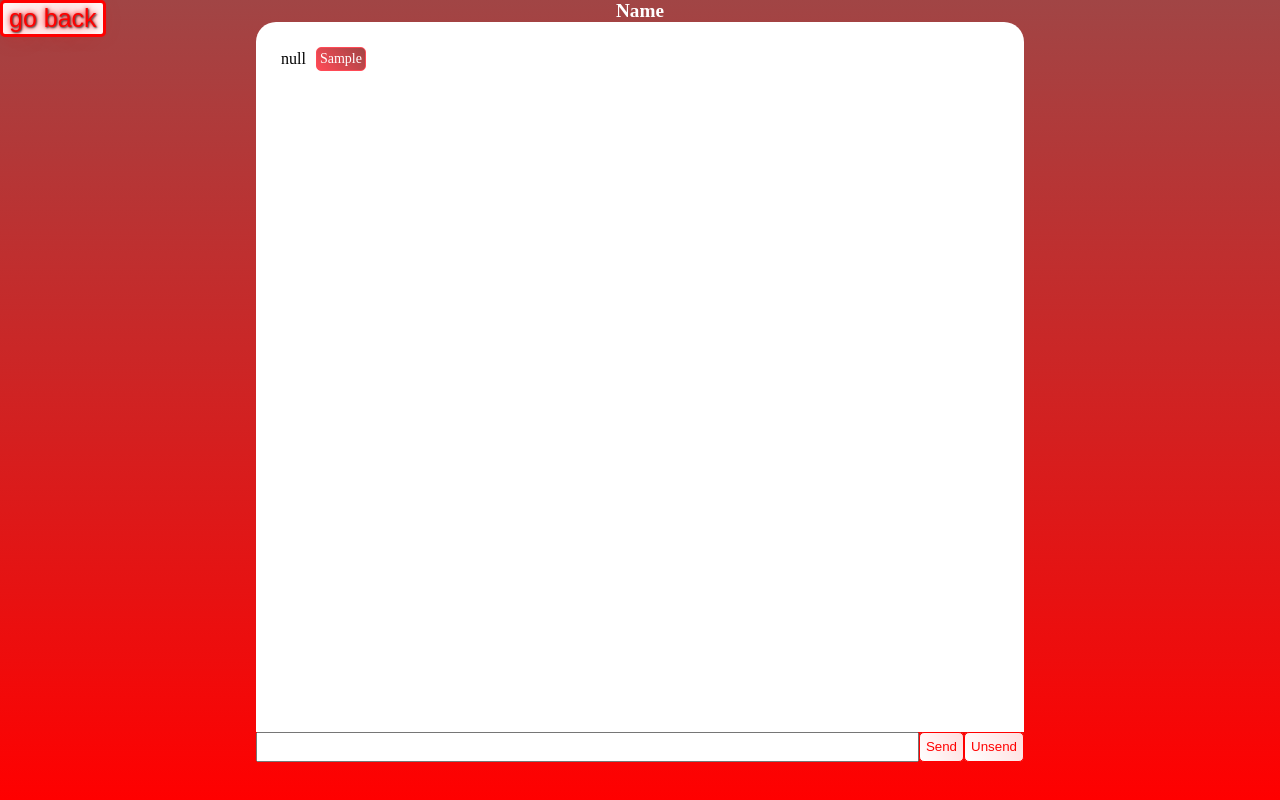
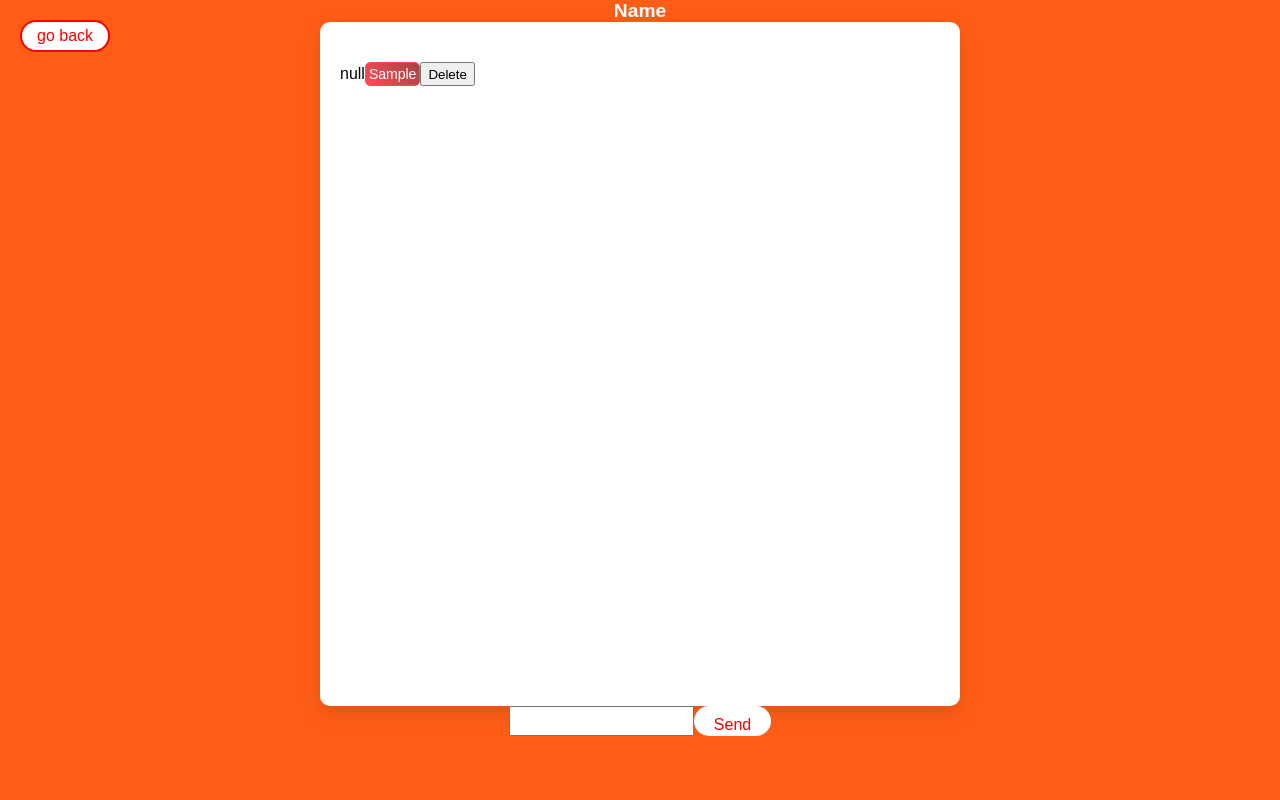
Before and after one commit to bestpisit/codingforkid, a plain HTML site: page frontend/pages/mana/index.html in a window 1280 px wide. Both pictures are taken after typing "Sample" into the empty fields and a click on the button "Send". Drawn offline with Linux system fonts and the light colour scheme.

Commit message:
Update Delete butt

```diff
--- a/frontend/pages/mana/index.css
+++ b/frontend/pages/mana/index.css
@@ -1,39 +1,40 @@
 body {
-    /* background-image: url("https://media.istockphoto.com/id/514258630/vector/flame-bg.jpg?s=612x612&w=0&k=20&c=OHc4BBZWX6piC36ew5DkC9cVuHDHEGZFtuc-6T0oODo=");
-    background-size: cover;
-    background-repeat: no-repeat; */
-    background: linear-gradient(0deg, #ff0000, rgb(161, 69, 69));
+    background-color: #ff5d17;
     height: 100vh;
+    display: flex;
     flex-direction: column;
-    display: flex;
+    align-items: center;
+    justify-content: center;
     padding: 0;
     margin: 0;
-    padding-left: 20%;
-    padding-right: 20%;
+    font-family: 'Arial', sans-serif;
 }
 
 .group {
     font-size: larger;
     font-weight: bolder;
     text-align: center;
-    color: white;
+    color: rgb(255, 255, 255);
 }
 
 .chatarea {
     flex-grow: 1;
-    background-color: white;
-    padding: 25px;
-    border-top-left-radius: 20px;
-    border-top-right-radius: 20px;
+    width: 100%;
+    max-width: 600px;
+    background-color: #ffffff;
+    padding: 20px;
+    border-radius: 10px;
+    box-shadow: 0 8px 20px rgba(0, 0, 0, 0.1);
     display: flex;
     flex-direction: column;
-    gap: 10px;
+    gap: 15px;
 }
 
 .message {
     display: flex;
-    gap: 10px;
-    position: relative; /* Added for positioning delete button */
+    width: 100%;
+    max-width: 600px;
+    margin-top: 20px;
 }
 
 .message .text {
@@ -63,49 +64,39 @@ body {
 }
 
 #send_button {
-    border: 1px solid rgb(255, 0, 0);
+    background-color: #ffffff;
     color: rgb(255, 0, 0);
-    background-image: linear-gradient(60deg, rgb(255, 255, 255), rgb(255, 222, 222));
-    border-radius: 5px;
+    border: 2px solid #ff0000;
+    border: none;
+    border-radius: 25px;
+    padding: 10px 20px;
+    font-size: 16px;
+    cursor: pointer;
+    transition: background-color 0.3s ease;
 }
 
 #send_button:hover {
-    border: 1px solid rgb(194, 1, 1);
-    color: rgb(118, 48, 48);
-    background-image: linear-gradient(60deg, rgb(225, 191, 191), rgb(193, 117, 117));
-}
-
-#unsend_button {
-    border: 1px solid rgb(255, 0, 0);
-    color: rgb(255, 0, 0);
-    background-image: linear-gradient(60deg, rgb(255, 255, 255), rgb(255, 222, 222));
-    border-radius: 5px;
-}
-
-#unsend_button:hover {
-    border: 1px solid rgb(194, 1, 1);
-    color: rgb(118, 48, 48);
-    background-image: linear-gradient(60deg, rgb(225, 191, 191), rgb(193, 117, 117));
+    background-color: #ff0000;
+    color: #ffffff;
 }
 
 #back_button {
-    border: 3px solid rgb(255, 0, 0);
-    border-radius: 5px;
-    font-size: 25px;
-    text-shadow: 1px 1px 2px rgb(74, 57, 57), 0 0 25px rgb(255, 0, 0), 0 0 5px rgb(255, 0, 0);
-    color: rgb(255, 0, 0);
-    background: white;
+    font-size: 16px;
+    background-color: #ffffff;
+    color: #ff0000;
+    border: 2px solid #ff0000;
+    border-radius: 25px;
+    padding: 5px 15px;
     position: absolute;
-    left: 0;
-    top: 0;
+    left: 20px;
+    top: 20px;
+    cursor: pointer;
+    transition: background-color 0.3s ease, color 0.3s ease;
 }
 
 #back_button:hover {
-    border: 3px solid rgb(211, 209, 209);
-    border-radius: 3px;
-    font-size: 20 px;
-    color: rgb(238, 238, 238);
-    background: linear-gradient(45deg, #795959, #906233, #888851, #548f54, #59599f, #64417d, #723c9f);
+    background-color: #ff0000;
+    color: #ffffff;
 }
 
 .text:hover{
--- a/frontend/pages/mana/index.html
+++ b/frontend/pages/mana/index.html
@@ -1,24 +1,27 @@
 <!DOCTYPE html>
 <html>
+
 <head>
     <link rel="stylesheet" href="index.css" />
 </head>
 </head>
+
 <body>
-        <button id = "back_button"> go back</button>
+    <button id="back_button"> go back</button>
 
-        <div class ="group"> Name </div>
+    <div class="group"> Name </div>
 
-        <div class ="chatarea" id="chat">
+    <div class="chatarea" id="chat">
+
     </div>
 
 
 
-        <div class = "message_bar">
+    <div class="message_bar">
         <input id="inputbar" />
         <button id="send_button"> Send</button>
-            <button id="unsend_button"> Unsend</button>
     </div>
 </body>
 <script src="index.js"></script>
+
 </html>
--- a/frontend/pages/mana/index.js
+++ b/frontend/pages/mana/index.js
@@ -1,56 +1,4 @@
-// //      Setup
-// const chatConfiguration = {
-//     name: "chat-mana"
-// };
 
-// const chatMessages = [
-//     {
-//         sender: "User",
-//         message: "Text"
-//     },
-//     {
-//         sender: "User2",
-//         message: "Text2"
-//     }
-// ];
-
-// displayMessage(chatMessages);
-
-// //      Event
-// document.getElementById('send_button').addEventListener('click',handleSendMessage);
-// document.getElementById('back_button').addEventListener('click',()=>{ window.history.back()});
-
-// //      Function
-
-// function handleSendMessage(){
-//     const text = document.getElementById("inputbar").value;
-
-//     createMessage(localStorage.getItem('username'),text,chatMessages);
-//     console.log(localStorage.getItem('username'),text,chatMessages)
-//     displayMessage(chatMessages);
-//     document.getElementById("inputbar").value = "";
-// }
-
-// function displayMessage(messages){
-//     const chat = document.getElementById('chat');
-//     chat.innerHTML = '';
-//     for(i of messages){
-//         const sender = i.sender;
-//         const message = i.message;
-//         chat.innerHTML += `<div class = "message"> <div class="sender"> ${sender} </div> <div class="text"> ${message} </div> </div>`;
-//     }
-// }
-
-// //      CRUD
-
-// function createMessage(sender , message , messages){
-//     messages.push(
-//         {
-//             sender: sender,
-//             message: message
-//         }
-//     )
-// }
 
 //Setup
 const chatConfiguration = {
@@ -81,10 +29,10 @@ function handleSendMessage() {
 function displayMessages(messages) {
     const chat = document.getElementById('chat');
     chat.innerHTML = '';
-    for (i of messages) {
-        const sender = i.sender;
-        const message = i.message;
-        chat.innerHTML += `<div class="message"> <div class="sender"> ${sender} </div> <div class="text"> ${message} </div> </div>`;
+    for (i in messages) {
+        const sender = messages[i].sender;
+        const message = messages[i].message;
+        chat.innerHTML += `<div class="message"><div class="sender"> ${sender} </div> <div class="text"> ${message} </div> <button onclick="deleteMessage(${i})"> Delete</button> </div>`;
     }
 }
 
@@ -110,6 +58,8 @@ function updateMessages(key, messages) {
     localStorage.setItem(key, JSON.stringify(messages));
 }
 
-function deleteMessage() {
-    //TODO
+function deleteMessage(index) {
+    chatMessages.splice(index,1);
+    displayMessages(chatMessages);
+    updateMessages(chatConfiguration.name,chatMessages)
 }
```
Lines whose indentation alone changed are shown as unchanged.
